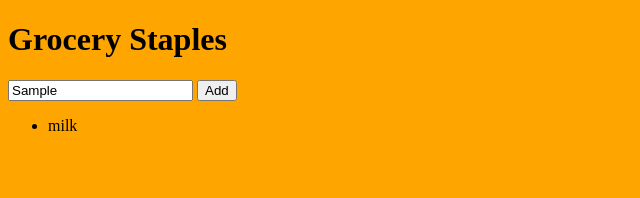
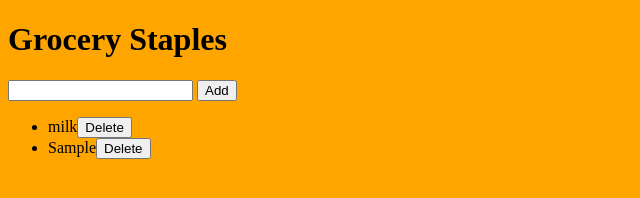
Before and after one commit to mickpet23/appCacheStaples, a plain HTML site: page index.html in a window 1280 px wide. Both pictures are taken after typing "Sample" into the empty fields and a click on the button "Add". Shown: the whole page, without its empty margins (0-640 px from the left). Drawn offline with Linux system fonts and the light colour scheme.

Commit message:
add and delete buttons

```diff
--- a/index.html
+++ b/index.html
@@ -9,10 +9,27 @@
 	<input type="text">
 	<button>Add</button>
 	<ul>
-		<li>milk</li>
+		<li>milk<button>Delete</button></li>
 	</ul>
 	<script type="text/javascript">
-		console.log('qwz')
+		const addButton = document.getElementsByTagName('button')[0];
+		const inputEl = document.getElementsByTagName('input')[0];
+		const ulEl = document.getElementsByTagName('ul')[0];
+
+		addButton.addEventListener('click', () => {
+			let newLI = document.createElement('li');
+			newLI.appendChild(document.createTextNode(inputEl.value));
+			let deleteButton = document.createElement('button');
+			deleteButton.appendChild(document.createTextNode('Delete'));
+			newLI.appendChild(deleteButton);
+			ulEl.appendChild(newLI);
+
+			inputEl.value = '';
+
+			deleteButton.addEventListener('click', () => {
+				ulEl.removeChild(deleteButton.parentElement);
+			})
+		})
 	</script>
 </body>
 </html>
```
Also changed, not shown: 1 other file.
